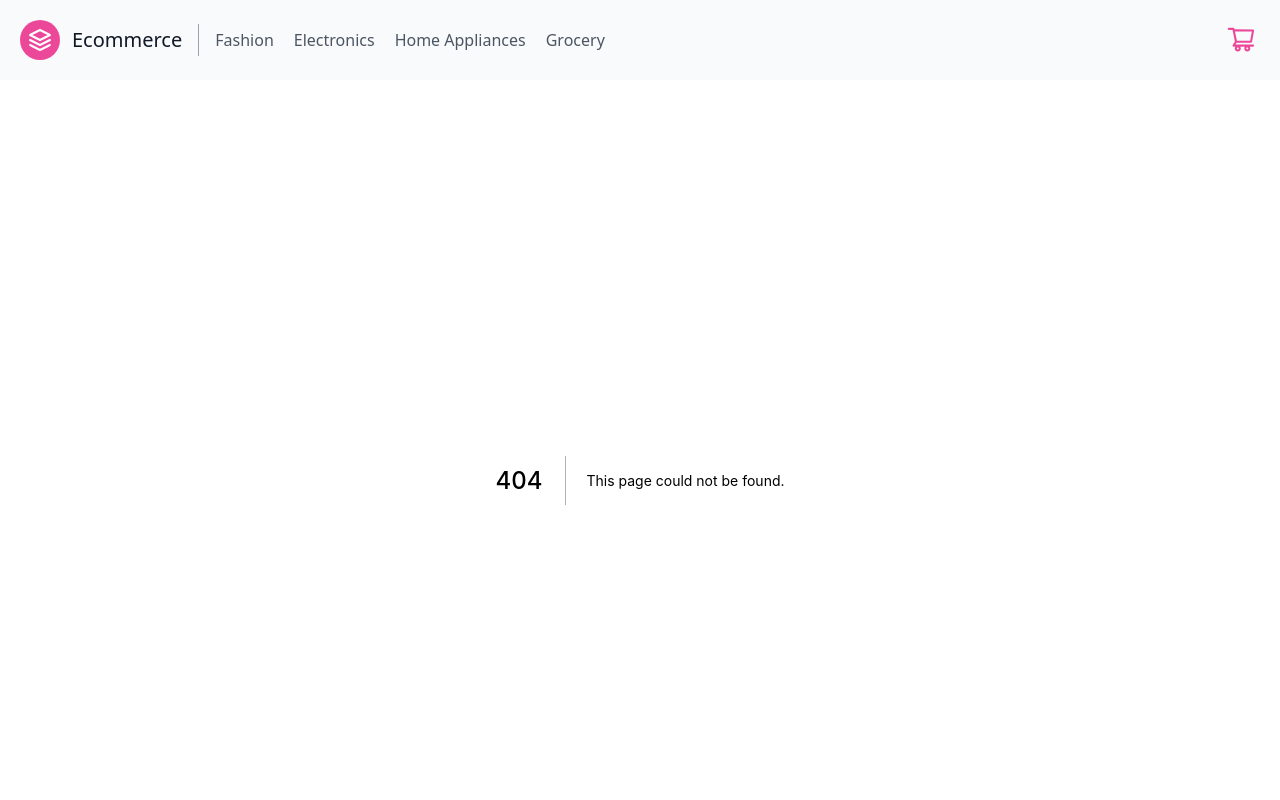
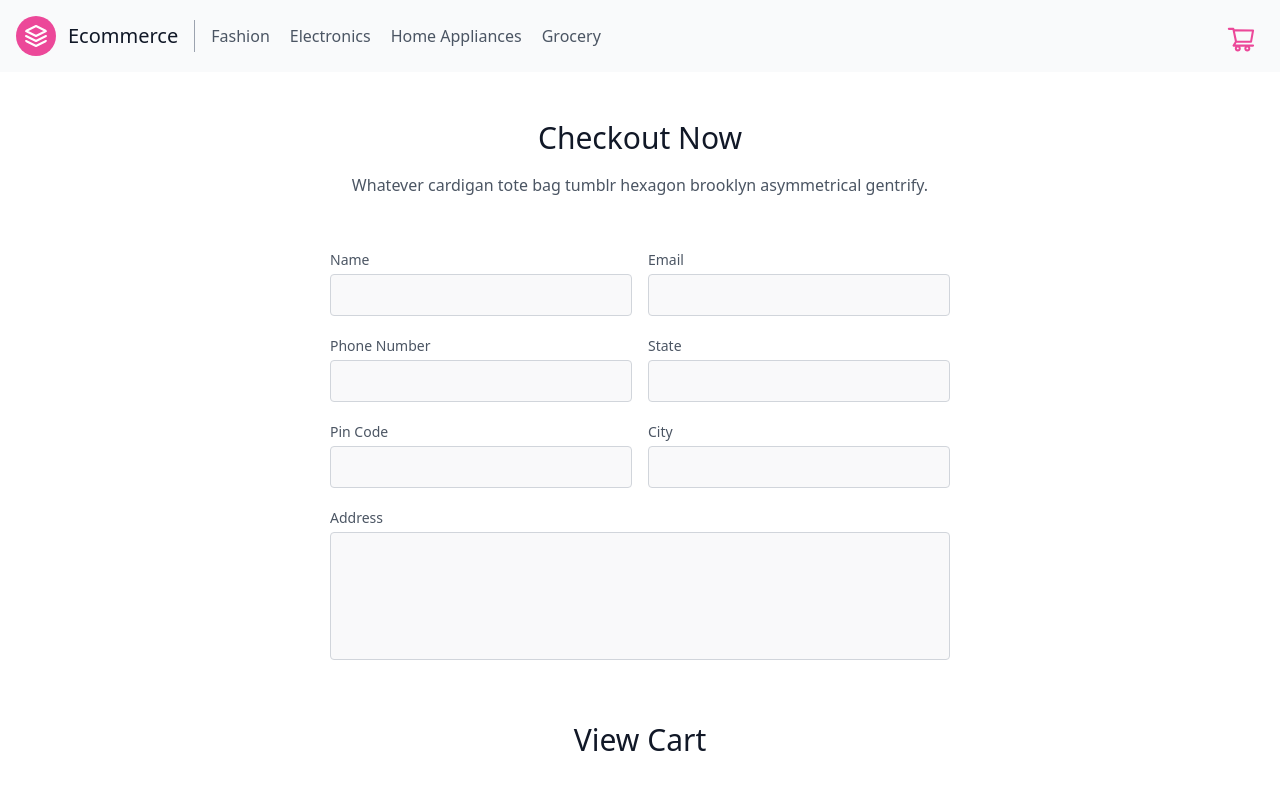
Before and after one commit to RohanSingh182003/Ecommerce, a Next.js app: page /checkout in a window 1280 px wide. Before the commit this address had no page. Shown: the top 800 px of the page. Built offline with nearby package versions, Linux system fonts and the light colour scheme.

Commit message:
adding checkout page

```diff
--- a/components/Navbar.js
+++ b/components/Navbar.js
@@ -7,7 +7,7 @@ import { FaPlus , FaMinus } from 'react-icons/fa';
 
 // Empty Space Code = &nbsp;
 
-const Navbar = ({clearCart , addToCart , RemoveFromCart , cart , addItems}) => {
+const Navbar = ({clearCart , subTotal , RemoveFromCart , cart , addItems}) => {
   const ref = useRef()
   const toggleSidebar = () => {
     if(ref.current.classList.contains('translate-x-full')){
@@ -20,9 +20,9 @@ const Navbar = ({clearCart , addToCart , RemoveFromCart , cart , addItems}) => {
     }
   }
   return (
-    <div>
+    <div className='sticky top-0 bg-gray-50 z-10'>
 <header className="text-gray-600 body-font bg-gray-50">
-  <div className="container mx-auto flex flex-wrap p-5 flex-col md:flex-row items-center">
+  <div className="container mx-auto flex flex-wrap p-4 flex-col md:flex-row items-center">
     <Link href={'/'}><a className="flex title-font font-medium items-center text-gray-900 mb-4 md:mb-0">
       <svg xmlns="http://www.w3.org/2000/svg" fill="none" stroke="currentColor" strokeLinecap="round" strokeLinejoin="round" strokeWidth="2" className="w-10 h-10 text-white p-2 bg-pink-500 rounded-full" viewBox="0 0 24 24">
         <path d="M12 2L2 7l10 5 10-5-10-5zM2 17l10 5 10-5M2 12l10 5 10-5"></path>
@@ -39,7 +39,7 @@ const Navbar = ({clearCart , addToCart , RemoveFromCart , cart , addItems}) => {
     <a><AiOutlineShoppingCart className='text-3xl text-pink-500 m-6 md:m-0'/></a>
     </div>
   {/* Slider starts here */}
-  <div ref={ref} className="absolute top-0 right-0 bg-gray-100 px-10 pt-2 h-full transform translate-x-full transition-transform">
+  <div ref={ref} className="absolute top-0 right-0 bg-gray-100 px-10 pt-2 h-[100vh] transform translate-x-full transition-transform">
     <span className='absolute right-9 top-6 cursor-pointer' onClick={toggleSidebar}><GrClose/></span>
     <ul className='mt-14 list-decimal'>
       <div className="flex">
@@ -54,7 +54,7 @@ const Navbar = ({clearCart , addToCart , RemoveFromCart , cart , addItems}) => {
 })}
     </ul>
     <div className="flex">
-    <button className="flex mt-8 mx-3 items-center text-white bg-pink-500 border-0 p-2 focus:outline-none hover:bg-pink-600 rounded text-sm w-1/2">Checkout</button>
+    <Link href={'/checkout'}><button className="flex mt-8 mx-3 items-center text-white bg-pink-500 border-0 p-2 focus:outline-none hover:bg-pink-600 rounded text-sm w-1/2">Checkout</button></Link>
     <button className="flex mt-8 mx-3 items-center text-white bg-pink-500 border-0 focus:outline-none hover:bg-pink-600 rounded text-sm p-2 w-1/2" onClick={()=>{clearCart()}}>Clear&nbsp;Cart</button>
     </div>
     </div>
--- a/pages/_app.js
+++ b/pages/_app.js
@@ -13,6 +13,7 @@ function MyApp({ Component, pageProps }) {
     try {
       if (localStorage.getItem('item')) {
         setItem(JSON.parse(localStorage.getItem('item')))
+        saveCart(JSON.parse(localStorage.getItem('item')))
       }
     } catch (error) {
       console.error(error);
@@ -46,18 +47,20 @@ function MyApp({ Component, pageProps }) {
   }
 
   const RemoveFromCart = (id) => {
-      if(newItem[id].qty<=0){
-        delete newItem[id];
+      if(newItem[id].qty<0){
+        delete newItem[id]
       }
       else{
         newItem[id].qty -= 1;
+        setItem(newItem)
+        saveCart(newItem)
       }
-    setItem(newItem)
-    saveCart(newItem)
   }
 
   const addItems =(id) => {
     newItem[id].qty += 1;
+    setItem(newItem)
+    saveCart(newItem)
   }
   return (
     <>
--- /dev/null
+++ b/pages/checkout.js
@@ -0,0 +1,85 @@
+import React from 'react'
+import { AiOutlineShoppingCart } from 'react-icons/ai';
+import { GrClose } from 'react-icons/gr';
+import { FaPlus , FaMinus } from 'react-icons/fa';
+
+const Checkout = ( {subTotal , RemoveFromCart , cart , addItems}) => {
+  return (
+    <div>
+      <section className="text-gray-600 body-font relative">
+        <div className="container px-5 py-12 mx-auto">
+          <div className="flex flex-col text-center w-full mb-12">
+            <h1 className="sm:text-3xl text-2xl font-medium title-font mb-4 text-gray-900">Checkout Now</h1>
+            <p className="lg:w-2/3 mx-auto leading-relaxed text-base">Whatever cardigan tote bag tumblr hexagon brooklyn asymmetrical gentrify.</p>
+          </div>
+          <div className="lg:w-1/2 md:w-2/3 mx-auto">
+            <div className="flex flex-wrap -m-2">
+              <div className="p-2 w-1/2">
+                <div className="relative">
+                  <label htmlFor="name" className="leading-7 text-sm text-gray-600">Name</label>
+                  <input type="text" id="name" name="name" className="w-full bg-gray-100 bg-opacity-50 rounded border border-gray-300 focus:border-pink-500 focus:bg-white focus:ring-2 focus:ring-pink-200 text-base outline-none text-gray-700 py-1 px-3 leading-8 transition-colors duration-200 ease-in-out" />
+                </div>
+              </div>
+              <div className="p-2 w-1/2">
+                <div className="relative">
+                  <label htmlFor="email" className="leading-7 text-sm text-gray-600">Email</label>
+                  <input type="email" id="email" name="email" className="w-full bg-gray-100 bg-opacity-50 rounded border border-gray-300 focus:border-pink-500 focus:bg-white focus:ring-2 focus:ring-pink-200 text-base outline-none text-gray-700 py-1 px-3 leading-8 transition-colors duration-200 ease-in-out" />
+                </div>
+              </div>
+              <div className="p-2 w-1/2">
+                <div className="relative">
+                  <label htmlFor="phone" className="leading-7 text-sm text-gray-600">Phone Number</label>
+                  <input type="number" id="phone" name="phone" className="w-full bg-gray-100 bg-opacity-50 rounded border border-gray-300 focus:border-pink-500 focus:bg-white focus:ring-2 focus:ring-pink-200 text-base outline-none text-gray-700 py-1 px-3 leading-8 transition-colors duration-200 ease-in-out" />
+                </div>
+              </div>
+              <div className="p-2 w-1/2">
+                <div className="relative">
+                  <label htmlFor="state" className="leading-7 text-sm text-gray-600">State</label>
+                  <input type="text" id="state" name="state" className="w-full bg-gray-100 bg-opacity-50 rounded border border-gray-300 focus:border-pink-500 focus:bg-white focus:ring-2 focus:ring-pink-200 text-base outline-none text-gray-700 py-1 px-3 leading-8 transition-colors duration-200 ease-in-out" />
+                </div>
+              </div>
+              <div className="p-2 w-1/2">
+                <div className="relative">
+                  <label htmlFor="pin" className="leading-7 text-sm text-gray-600">Pin Code</label>
+                  <input type="number" id="pin" name="pin" className="w-full bg-gray-100 bg-opacity-50 rounded border border-gray-300 focus:border-pink-500 focus:bg-white focus:ring-2 focus:ring-pink-200 text-base outline-none text-gray-700 py-1 px-3 leading-8 transition-colors duration-200 ease-in-out" />
+                </div>
+              </div>
+              <div className="p-2 w-1/2">
+                <div className="relative">
+                  <label htmlFor="city" className="leading-7 text-sm text-gray-600">City</label>
+                  <input type="text" id="city" name="city" className="w-full bg-gray-100 bg-opacity-50 rounded border border-gray-300 focus:border-pink-500 focus:bg-white focus:ring-2 focus:ring-pink-200 text-base outline-none text-gray-700 py-1 px-3 leading-8 transition-colors duration-200 ease-in-out" />
+                </div>
+              </div>
+              <div className="p-2 w-full">
+                <div className="relative">
+                  <label htmlFor="address" className="leading-7 text-sm text-gray-600">Address</label>
+                  <textarea id="address" name="address" className="w-full bg-gray-100 bg-opacity-50 rounded border border-gray-300 focus:border-pink-500 focus:bg-white focus:ring-2 focus:ring-pink-200 h-32 text-base outline-none text-gray-700 py-1 px-3 resize-none leading-6 transition-colors duration-200 ease-in-out"></textarea>
+                </div>
+              </div>
+              <div className="flex flex-col text-center w-full my-12">
+                <h1 className="sm:text-3xl text-2xl font-medium title-font mb-4 text-gray-900">View Cart</h1>
+              </div>
+              <div className=" bg-gray-50 px-10 pt-2 w-full rounded-lg">
+                <ul className='mt-14 list-decimal'>
+                  {/* items */}
+                  {Object.keys( cart ).length <= 0 && <div className='my-5 text-center font-bold text-red-500'>Your cart is Empty!</div>}
+                  {Object.keys( cart ).map( ( k ) => {
+                    return <li key={k}><div className="flex my-6 justify-center items-center">
+                      <div className="w-2/3 font-semibold flex justify-center items-center my-6">{cart[k].prodName}</div><div className="w-1/3 font-semibold flex justify-center items-center space-x-2"><FaMinus className='text-red-500 cursor-pointer' onClick={() => { RemoveFromCart( 'homeappliances' ) }} /><span>{cart[k].qty}</span><FaPlus className='text-green-500 cursor-pointer' onClick={() => { addItems( 'homeappliances' ) }} /></div>
+                    </div></li>
+                  } )}
+                </ul>
+                <div className='text-center pb-6'><span className='font-semibold text-md'>Total : </span><span className='font-bold text-lg'>{subTotal}</span></div>
+              </div>
+              <div className="p-2 w-full my-12">
+                <button className="flex mx-auto text-white bg-pink-500 border-0 py-2 px-8 focus:outline-none hover:bg-pink-600 rounded text-lg">Place Your Order</button>
+              </div>
+            </div>
+          </div>
+        </div>
+      </section>
+    </div>
+  )
+}
+
+export default Checkout
--- a/pages/login.js
+++ /dev/null
@@ -1,9 +0,0 @@
-import React from 'react'
-
-const Login = () => {
-  return (
-    <div>Login</div>
-  )
-}
-
-export default Login
```
